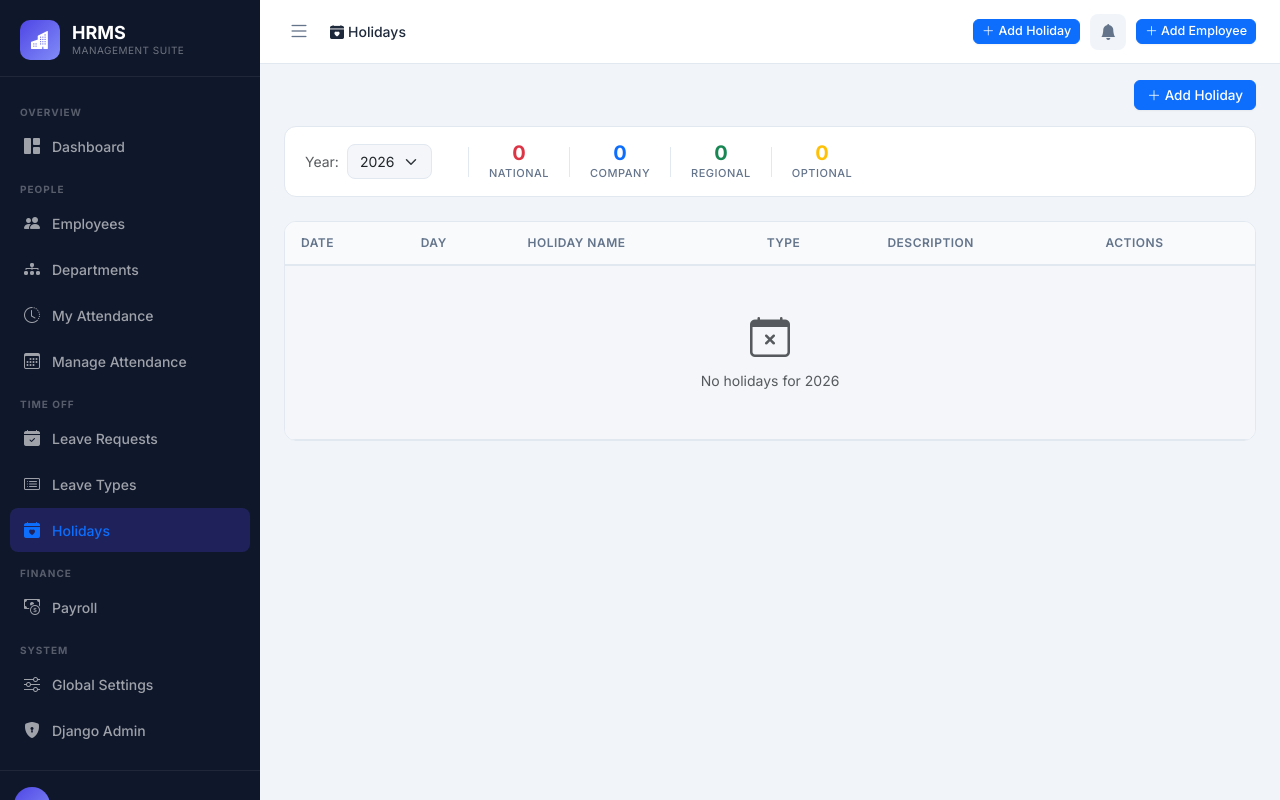
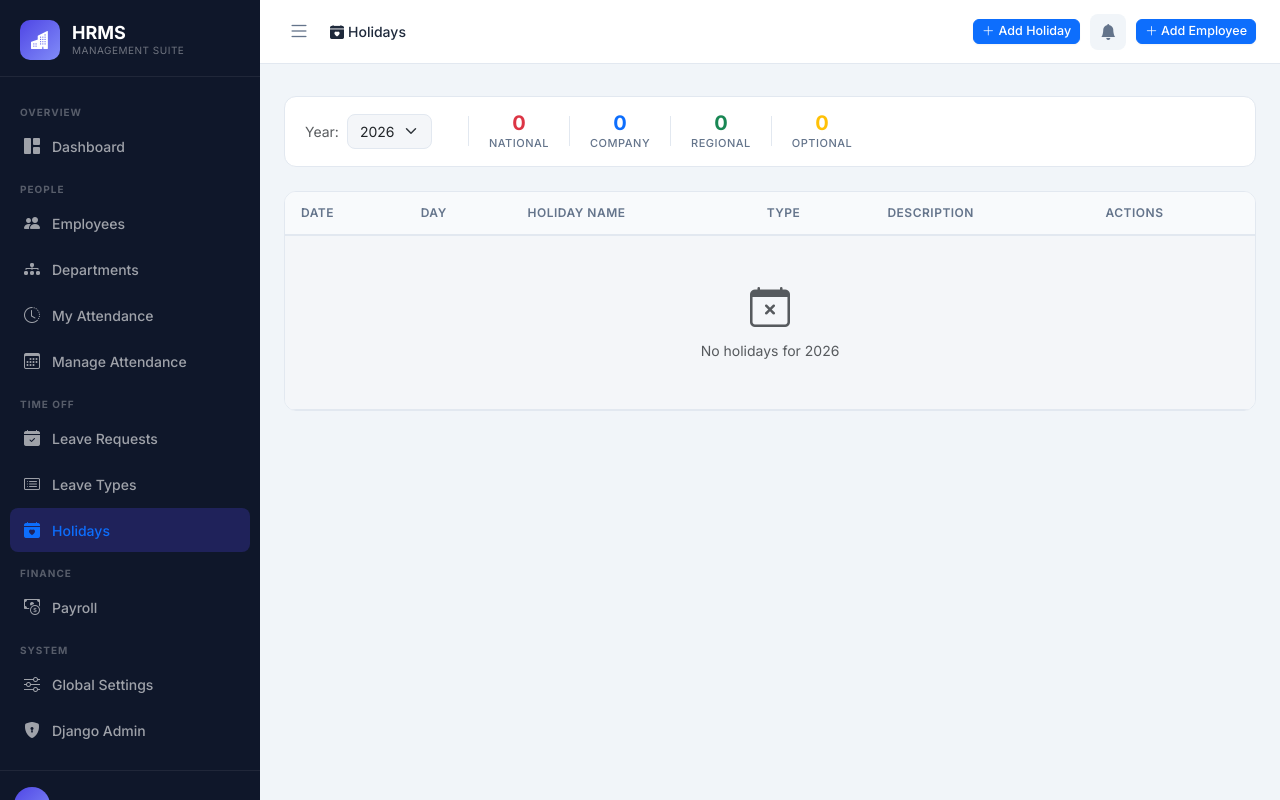
Before and after one commit to selftaughtrahul/hrms, a Django app: page /holidays/ in a window 1280 px wide. Run offline with Django 5.2, Linux system fonts and the light colour scheme; the visitor is signed in with stand-in values (Sample User, id 1); data comes from the database, SQL or seed files in the repository; data that the repository does not hold is empty; parts of the project's set-up code (start-up, migrations or seed data) failed here and were passed over.

Commit message:
UI: Remove redundant in-page action buttons for Holidays and Departments

```diff
--- a/hrms/templates/employees/departments.html
+++ b/hrms/templates/employees/departments.html
@@ -8,7 +8,6 @@
 <div class="page-header">
     <div>
     </div>
-    <a href="{% url 'department_create' %}" class="btn btn-primary"><i class="bi bi-plus-lg me-1"></i>Add Department</a>
 </div>
 <div class="row g-4">
 {% for dept in departments %}
--- a/hrms/templates/holidays/list.html
+++ b/hrms/templates/holidays/list.html
@@ -9,7 +9,6 @@
 <div class="page-header">
     <div>
     </div>
-    <a href="{% url 'holiday_create' %}" class="btn btn-primary"><i class="bi bi-plus-lg me-1"></i>Add Holiday</a>
 </div>
 
 <div class="stat-bar mb-4">
```
